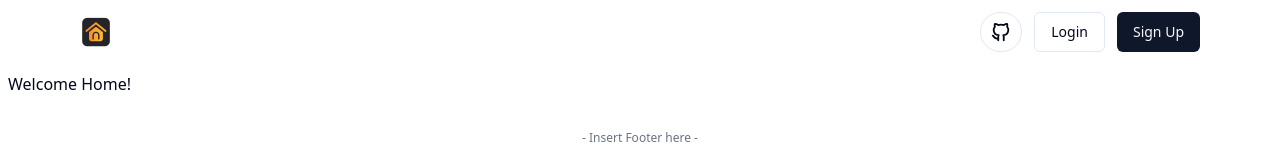
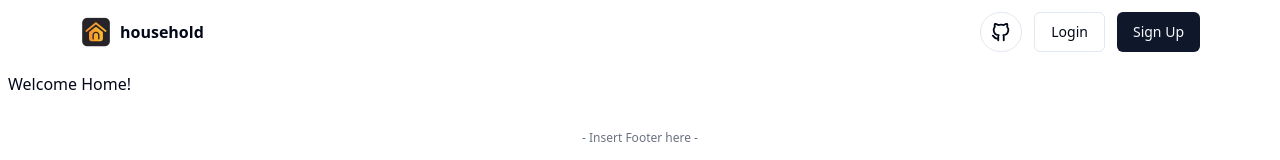
Before and after one commit to c-nicol/household, a React (Vite) app: page / in a window 1280 px wide. Shown: the top 160 px of the page. Built offline with nearby package versions, Linux system fonts and the light colour scheme.

Commit message:
Add name to logo header

```diff
--- a/src/features/layout/header.tsx
+++ b/src/features/layout/header.tsx
@@ -60,9 +60,10 @@ export function Header() {
 
 function HouseholdLogo() {
   return (
-    <Link to="/">
+    <Link to="/" className="flex items-center gap-x-2">
       <span className="sr-only">Household</span>
       <img className="h-8 w-auto" src="./household-logo.png" alt="" />
+      <span className="hidden font-bold sm:inline-block">household</span>
     </Link>
   );
 }
```
